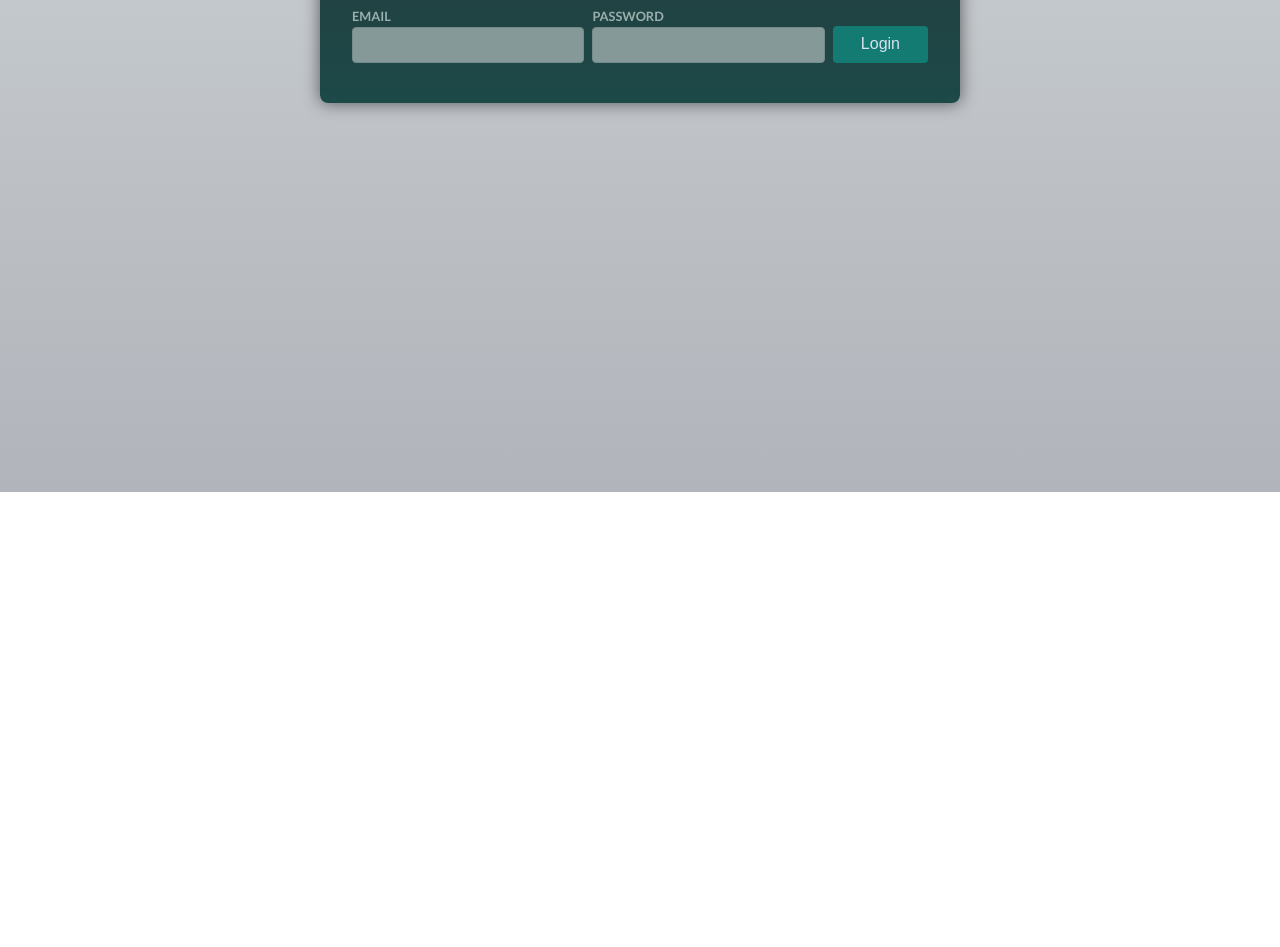
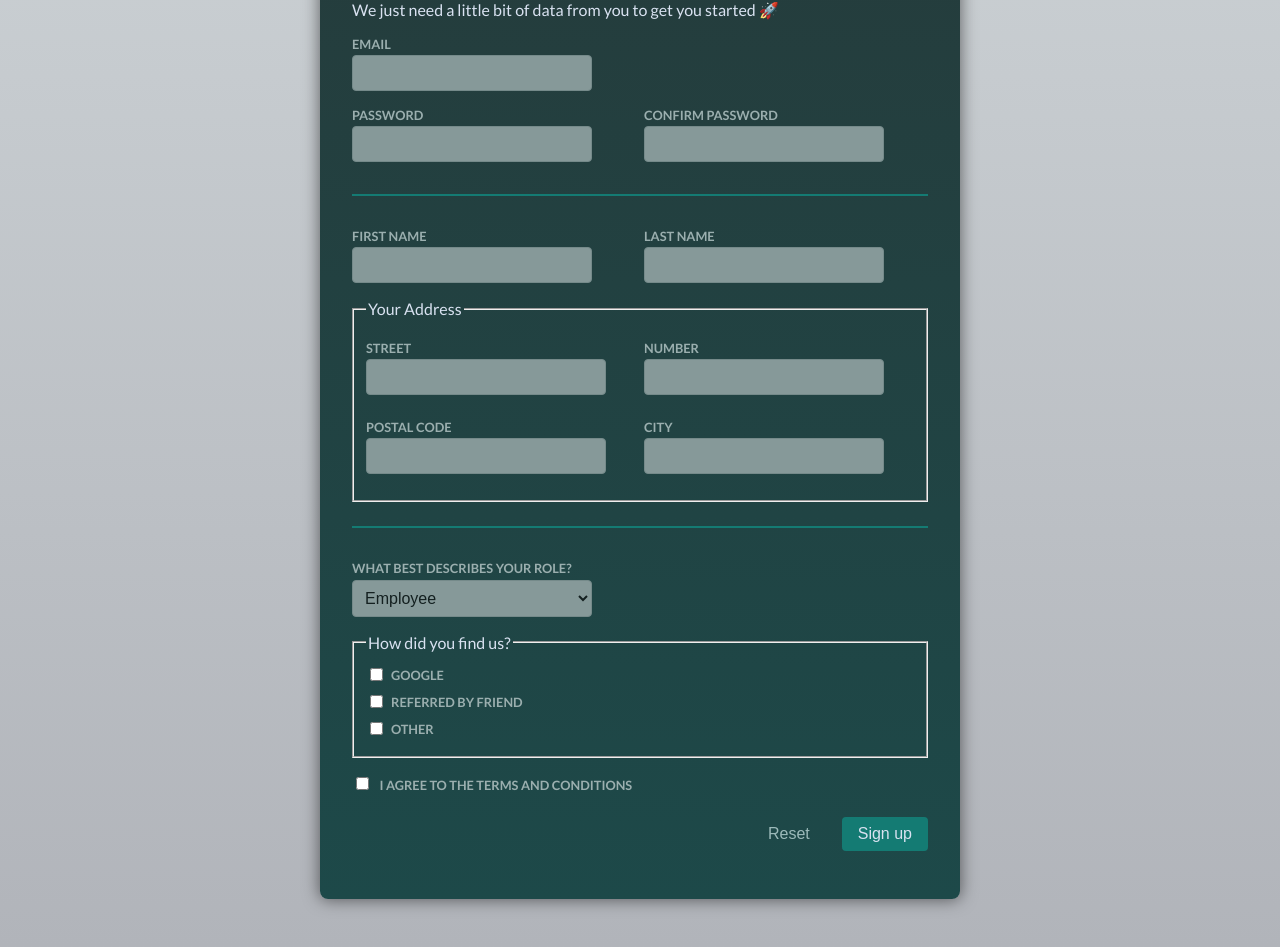
Before and after one commit to serotonine/a-13-handling-user-input-and-forms, an Angular app: page / in a window 1280 px wide. Shown: the part 340-1287 px from the top of the page. Before the commit the page ends 832 px from the top, so only its background shows below. Built offline with nearby package versions, Linux system fonts and the light colour scheme.

Commit message:
Connecting & Registering Inputs For A Complex Form.

```diff
--- a/src/app/app.component.html
+++ b/src/app/app.component.html
@@ -3,4 +3,4 @@
   <h1>Angular Forms</h1>
 </header>
 
-<app-login />
+<app-signup />
--- a/src/app/app.component.ts
+++ b/src/app/app.component.ts
@@ -1,11 +1,10 @@
 import { Component } from '@angular/core';
-
-import { LoginComponent } from './auth/login/login.component';
+import { SignupComponent } from './auth/signup/signup.component';
 
 @Component({
   selector: 'app-root',
   standalone: true,
   templateUrl: './app.component.html',
-  imports: [LoginComponent],
+  imports: [SignupComponent],
 })
 export class AppComponent {}
--- a/src/app/auth/signup/signup.component.html
+++ b/src/app/auth/signup/signup.component.html
@@ -1,10 +1,12 @@
-<form>
+<form
+[formGroup]="signUpForm"
+(ngSubmit)="onSubmit()">
   <h2>Welcome on board!</h2>
   <p>We just need a little bit of data from you to get you started 🚀</p>
 
   <div class="control">
     <label for="email">Email</label>
-    <input id="email" type="email" name="email" />
+    <input id="email" type="email" name="email" formControlName="email" />
   </div>
 
   <div class="control-row">
@@ -14,6 +16,7 @@
         id="password"
         type="password"
         name="password"
+        formControlName="password"
       />
     </div>
 
@@ -23,6 +26,7 @@
         id="confirm-password"
         type="password"
         name="confirm-password"
+        formControlName="confirmPassword"
       />
     </div>
   </div>
@@ -37,6 +41,7 @@
           type="text"
           id="first-name"
           name="first-name"
+          formControlName="firstName"
         />
       </div>
 
@@ -46,6 +51,7 @@
           type="text"
           id="last-name"
           name="last-name"
+          formControlName="lastName"
         />
       </div>
     </div>
@@ -56,24 +62,24 @@
       <div class="control-row">
         <div class="control">
           <label for="street">Street</label>
-          <input type="text" id="street" name="street" />
+          <input type="text" id="street" name="street"  formControlName="street"/>
         </div>
 
         <div class="control">
           <label for="number">Number</label>
-          <input type="text" id="number" name="number" />
+          <input type="text" id="number" name="number" formControlName="number"/>
         </div>
       </div>
 
       <div class="control-row">
         <div class="control">
           <label for="postal-code">Postal Code</label>
-          <input type="text" id="postal-code" name="postal-code" />
+          <input type="text" id="postal-code" name="postal-code"  formControlName="postalCode"/>
         </div>
 
         <div class="control">
           <label for="city">City</label>
-          <input type="text" id="city" name="city" />
+          <input type="text" id="city" name="city" formControlName="city"/>
         </div>
       </div>
     </fieldset>
@@ -84,7 +90,7 @@
   <div class="control-row">
     <div class="control">
       <label for="role">What best describes your role?</label>
-      <select id="role" name="role">
+      <select id="role" name="role" formControlName="role">
         <option value="student">Student</option>
         <option value="teacher">Teacher</option>
         <option value="employee">Employee</option>
@@ -134,6 +140,7 @@
           type="checkbox"
           id="terms-and-conditions"
           name="terms"
+          formControlName="agree"
         />
         I agree to the terms and conditions
       </label>
@@ -141,7 +148,7 @@
   </div>
 
   <p class="form-actions">
-    <button type="reset" class="button button-flat">Reset</button>
+    <button type="reset" class="button button-flat" (click)="onReset()">Reset</button>
     <button type="submit" class="button">Sign up</button>
   </p>
 </form>
--- a/src/app/auth/signup/signup.component.ts
+++ b/src/app/auth/signup/signup.component.ts
@@ -1,9 +1,59 @@
-import { Component } from '@angular/core';
+import { Component, DestroyRef, inject } from '@angular/core';
+import {
+  AbstractControl,
+  FormControl,
+  FormGroup,
+  ReactiveFormsModule,
+  Validators,
+} from '@angular/forms';
 
 @Component({
   selector: 'app-signup',
   standalone: true,
+  imports: [ReactiveFormsModule],
   templateUrl: './signup.component.html',
   styleUrl: './signup.component.css',
 })
-export class SignupComponent {}
+export class SignupComponent {
+  signUpForm = new FormGroup({
+    email: new FormControl('', {
+      validators: [Validators.required, Validators.email],
+    }),
+    password: new FormControl('', {
+      validators: [Validators.required, Validators.minLength(6)],
+    }),
+    confirmPassword: new FormControl('', {
+      validators: [Validators.required, Validators.minLength(6)],
+    }),
+    firstName: new FormControl('', {
+      validators: [Validators.required, Validators.pattern(/[a-z]+/i)],
+    }),
+    lastName: new FormControl('', {
+      validators: [Validators.required, Validators.pattern(/[a-z]+/i)],
+    }),
+    street: new FormControl('', {
+      validators: [Validators.required, Validators.pattern(/[a-z]+/i)],
+    }),
+    number: new FormControl('', {
+      validators: [Validators.required, Validators.pattern(/[1-9]+/)],
+    }),
+    postalCode: new FormControl('', {
+      validators: [Validators.required, Validators.pattern(/[1-9]+/)],
+    }),
+    city: new FormControl('', {
+      validators: [Validators.required, Validators.pattern(/[a-z]+/i)],
+    }),
+    role: new FormControl<
+      'student' | 'teacher' | 'employee' | 'founder' | 'other'
+    >('employee'),
+    agree: new FormControl<boolean>(false, {
+      validators: [Validators.required],
+    }),
+  });
+  onSubmit() {
+    console.log(this.signUpForm);
+  }
+  onReset() {
+    this.signUpForm.reset();
+  }
+}
```
Also changed, not shown: 1 other file (tests, documents, lock files or other folders).
